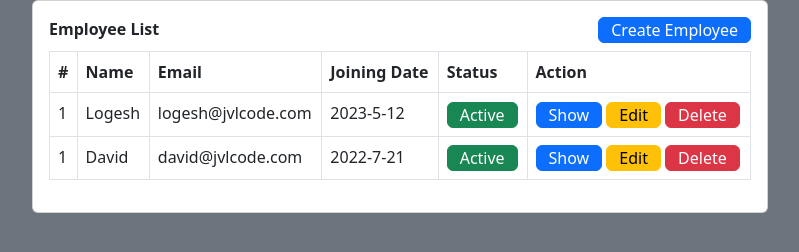
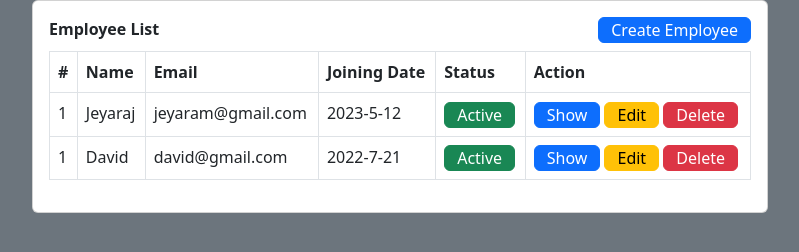
Before and after one commit to jeyarammca/employee-managment-ui, a plain HTML site: page index.html in a window 1280 px wide. Shown: the whole page, without its empty margins (240-1039 px from the left). Drawn offline with nearby package versions, Linux system fonts and the light colour scheme.

Commit message:
first commit

```diff
--- a/index.html
+++ b/index.html
@@ -29,8 +29,8 @@
                             <tbody>
                                 <tr>
                                     <td>1</td>
-                                    <td>Logesh</td>
-                                    <td>logesh@jvlcode.com</td>
+                                    <td>Jeyaraj</td>
+                                    <td>jeyaram@gmail.com</td>
                                     <td>2023-5-12   </td>
                                     <td><span type="button" class="btn btn-success btn-xs py-0">Active</span></td>
                                     <td>
@@ -42,7 +42,7 @@
                                 <tr>
                                     <td>1</td>
                                     <td>David</td>
-                                    <td>david@jvlcode.com</td>
+                                    <td>david@gmail.com</td>
                                     <td>2022-7-21   </td>
                                     <td><span type="button" class="btn btn-success btn-xs py-0">Active</span></td>
                                     <td>
```
